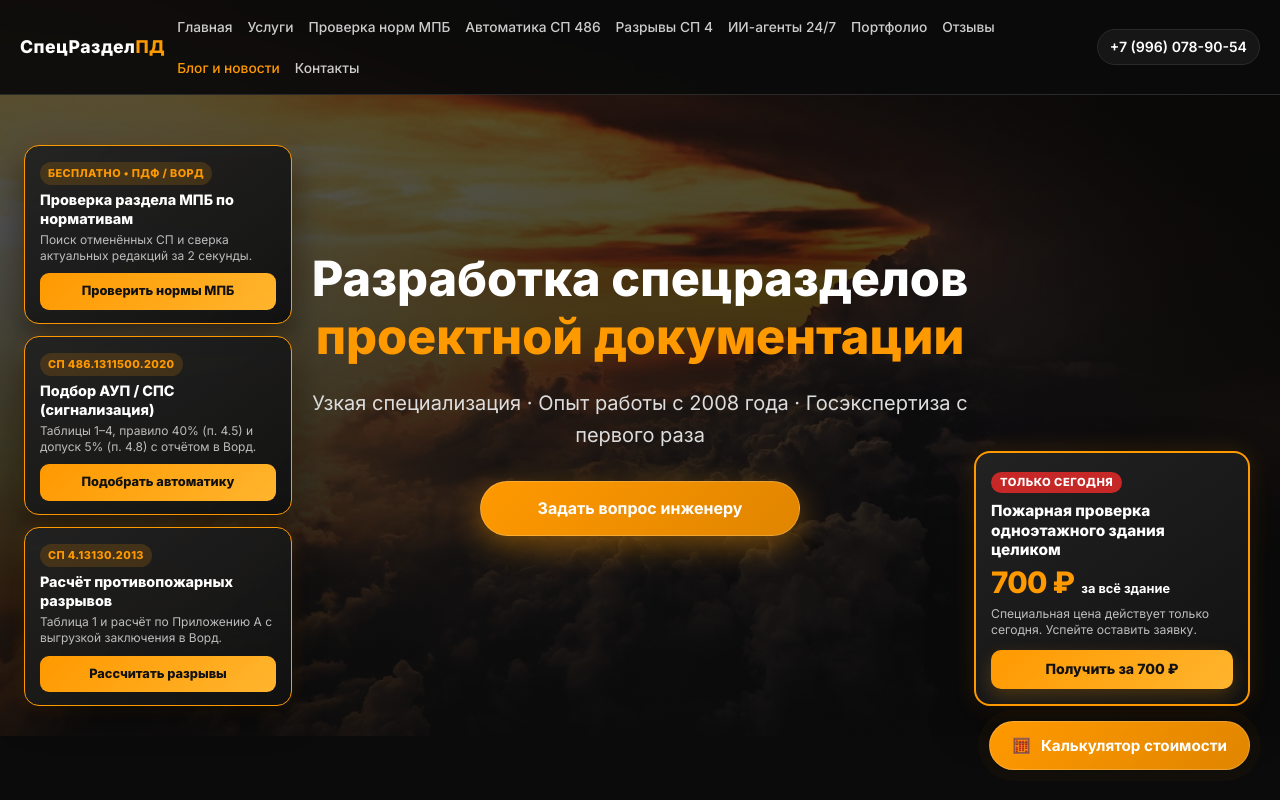
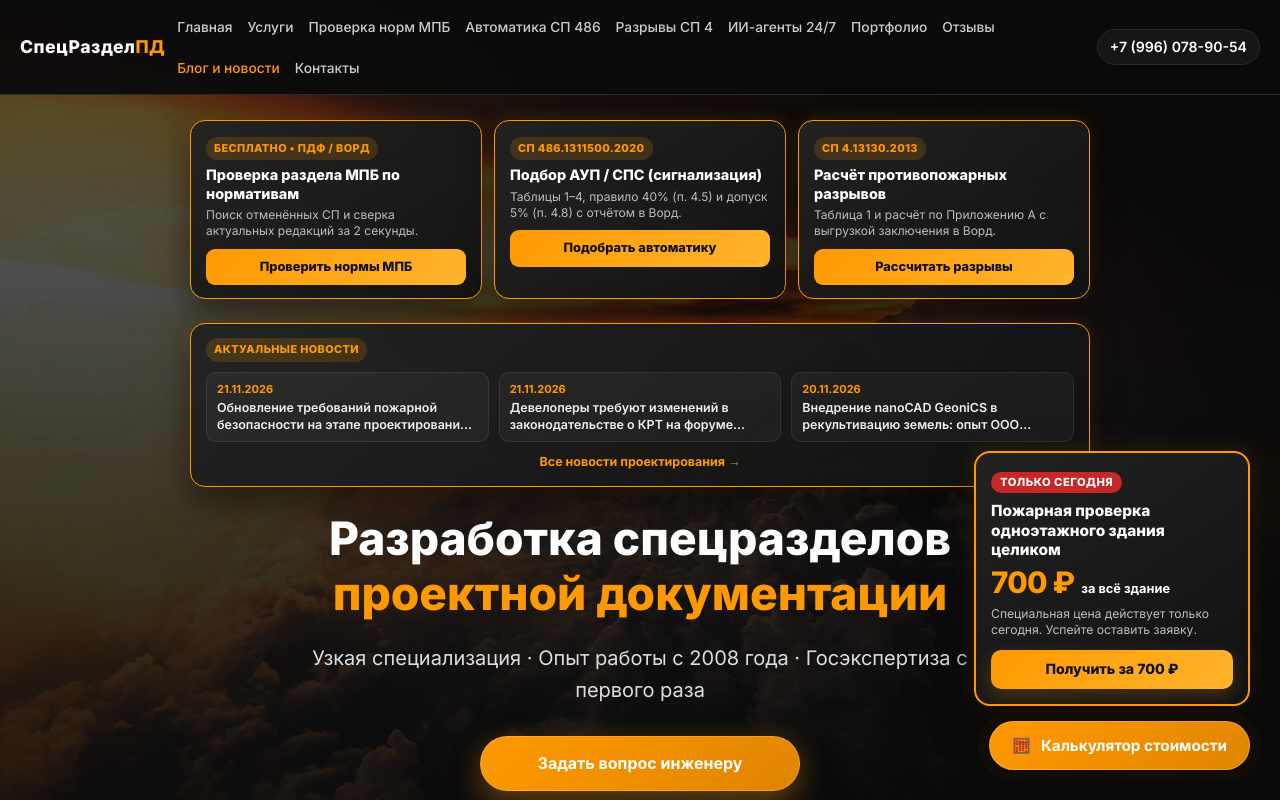
Before and after one commit to rathash1985god-crypto/specrazdel, a plain HTML site: page index.html in a window 1280 px wide. Shown: the top 800 px of the page. Drawn offline with nearby package versions, Linux system fonts and the light colour scheme; a script that the page names is missing.

Commit message:
Refactor hero section styles and add news feature
Updated styles for hero section and added news section.

```diff
--- a/index.html
+++ b/index.html
@@ -69,12 +69,12 @@
 
         .hero { min-height: 92vh; position: relative; display: flex; align-items: center; justify-content: center; text-align: center; padding: 120px 20px 70px; }
         .hero-bg { position: absolute; top: 0; left: 0; width: 100%; height: 100%; background: linear-gradient(rgba(11,11,11,0.65), rgba(11,11,11,0.9)), url('assets/img/6d973a13-0343-45e6-abd4-4c5f8f274799-12119908.jpeg') center/cover no-repeat; z-index: -1; }
-        .hero-content { max-width: 720px; margin: 0 auto; position: relative; z-index: 2; width: 100%; }
-        .hero h1 { font-size: clamp(1.8rem, 3.8vw, 3.3rem); font-weight: 800; line-height: 1.2; margin-bottom: 20px; }
+        .hero-content { max-width: 680px; margin: 0 auto; position: relative; z-index: 2; width: 100%; }
+        .hero h1 { font-size: clamp(1.8rem, 3.6vw, 3.2rem); font-weight: 800; line-height: 1.2; margin-bottom: 20px; }
         .hero h1 span { color: var(--primary); }
-        .hero h3 { font-size: clamp(1rem, 1.9vw, 1.25rem); font-weight: 400; color: #ddd; margin-bottom: 30px; }
+        .hero h3 { font-size: clamp(1rem, 1.8vw, 1.25rem); font-weight: 400; color: #ddd; margin-bottom: 30px; }
 
-        /* Левая колонка бесплатных инструментов внутри главного экрана (.hero) */
+        /* Левая колонка: 3 бесплатных инструмента внутри главного экрана (.hero) */
         .hero-tools-left {
             position: absolute;
             left: 24px;
@@ -137,6 +137,72 @@
             font-size: 0.8rem;
             font-weight: 800;
         }
+
+        /* Правый верхний угол первого экрана: 3 последние новости */
+        .hero-news-right {
+            position: absolute;
+            right: 30px;
+            top: 92px;
+            width: 276px;
+            padding: 14px 15px;
+            color: #fff;
+            background: linear-gradient(145deg, rgba(34,34,34,0.95) 0%, rgba(17,17,17,0.96) 100%);
+            border: 1.5px solid var(--primary);
+            border-radius: 15px;
+            box-shadow: 0 12px 30px rgba(0,0,0,.55), 0 0 18px rgba(255,153,0,.14);
+            z-index: 5;
+            text-align: left;
+        }
+        .hero-news-header {
+            display: flex;
+            justify-content: space-between;
+            align-items: center;
+            margin-bottom: 10px;
+            gap: 8px;
+        }
+        .hero-news-list {
+            display: flex;
+            flex-direction: column;
+            gap: 8px;
+        }
+        .hero-news-item {
+            display: block;
+            padding: 8px 10px;
+            border-radius: 10px;
+            background: rgba(255,255,255,0.04);
+            border: 1px solid rgba(255,255,255,0.08);
+            transition: border-color 0.2s ease, background 0.2s ease;
+        }
+        .hero-news-item:hover {
+            border-color: var(--primary);
+            background: rgba(255,153,0,0.09);
+        }
+        .hero-news-date {
+            display: block;
+            font-size: 0.69rem;
+            color: var(--primary);
+            font-weight: 700;
+            margin-bottom: 2px;
+        }
+        .hero-news-title {
+            display: -webkit-box;
+            -webkit-line-clamp: 2;
+            -webkit-box-orient: vertical;
+            overflow: hidden;
+            font-size: 0.78rem;
+            line-height: 1.32;
+            font-weight: 600;
+            color: #f0f0f0;
+        }
+        .hero-news-all {
+            display: block;
+            margin-top: 10px;
+            text-align: center;
+            font-size: 0.78rem;
+            font-weight: 700;
+            color: var(--primary);
+        }
+        .hero-news-all:hover { color: #fff; }
 
         .btn-vr { display: inline-block; background: linear-gradient(135deg, var(--primary), var(--primary-dark)); color: #fff; padding: 14px 28px; border-radius: 50px; font-weight: 700; font-size: 1rem; box-shadow: 0 10px 30px rgba(255, 153, 0, 0.4); border: 1px solid rgba(255,255,255,0.2); cursor: pointer; width: 100%; max-width: 320px; text-align: center; }
         .btn-vr:hover { transform: translateY(-2px); box-shadow: 0 12px 35px rgba(255, 153, 0, 0.6); }
@@ -333,15 +399,25 @@
         }
         .calc-action-btn:hover { opacity: 0.9; transform: translateY(-2px); }
 
-        /* Планшеты и узкие экраны: левые карточки переходят под заголовок */
-        @media (max-width: 1260px) {
-            .hero { flex-direction: column; gap: 28px; }
+        /* Планшеты и узкие экраны */
+        @media (max-width: 1280px) {
+            .hero { flex-direction: column; gap: 24px; }
             .hero-tools-left {
                 position: static;
                 width: 100%;
                 max-width: 900px;
                 display: grid;
                 grid-template-columns: repeat(3, minmax(0, 1fr));
+            }
+            .hero-news-right {
+                position: static;
+                width: 100%;
+                max-width: 900px;
+            }
+            .hero-news-list {
+                display: grid;
+                grid-template-columns: repeat(3, minmax(0, 1fr));
+                gap: 10px;
             }
         }
 
@@ -384,7 +460,8 @@
                 color: var(--primary);
             }
             .hero { padding-top: 150px; }
-            .hero-tools-left { grid-template-columns: 1fr; max-width: 380px; }
+            .hero-tools-left, .hero-news-list { grid-template-columns: 1fr; }
+            .hero-tools-left, .hero-news-right { max-width: 380px; }
             .sections-checkboxes { grid-template-columns: 1fr; }
             #calc-float-btn { right: 14px; bottom: 14px; padding: 12px 16px; font-size: 0.85rem; }
             #fire-lead-widget {
@@ -451,6 +528,20 @@
                 <div class="hero-tool-desc">Таблица 1 и расчёт по Приложению А с выгрузкой заключения в Ворд.</div>
                 <span class="hero-tool-btn">Рассчитать разрывы</span>
             </a>
+        </aside>
+
+        <!-- Правый верхний угол: 3 последние новости с сайта -->
+        <aside class="hero-news-right" aria-label="Последние новости проектирования">
+            <div class="hero-news-header">
+                <span class="hero-tool-badge" style="margin:0;">Актуальные новости</span>
+            </div>
+            <div class="hero-news-list" id="heroNewsList">
+                <a href="news.html" class="hero-news-item">
+                    <span class="hero-news-date">Загрузка...</span>
+                    <span class="hero-news-title">Открыть ленту новостей проектирования</span>
+                </a>
+            </div>
+            <a href="news.html" class="hero-news-all">Все новости проектирования &rarr;</a>
         </aside>
 
         <div class="hero-content" data-aos="zoom-in" data-aos-duration="1000">
@@ -711,6 +802,39 @@
     <script>
         AOS.init({ duration: 800, once: true });
 
+        // Загрузка 3 последних новостей из news.json в правый верхний блок
+        async function loadLatestHeroNews() {
+            const box = document.getElementById('heroNewsList');
+            if (!box) return;
+            try {
+                const resp = await fetch('./news.json?t=' + Date.now());
+                if (!resp.ok) return;
+                const data = await resp.json();
+                let items = [];
+                if (Array.isArray(data)) {
+                    items = data;
+                } else if (data && typeof data === 'object') {
+                    items = data.items || data.news || data.articles || data.posts || [];
+                }
+                const latest = items.slice(0, 3);
+                if (!latest.length) return;
+
+                box.innerHTML = latest.map(item => {
+                    const href = (item.url && String(item.url).trim()) ? item.url : 'news.html';
+                    const date = item.date || '';
+                    const title = String(item.title || 'Новость проектирования')
+                        .replace(/&/g, '&amp;')
+                        .replace(/</g, '&lt;')
+                        .replace(/>/g, '&gt;');
+                    return `<a href="${href}" class="hero-news-item">
+                        ${date ? `<span class="hero-news-date">${date}</span>` : ''}
+                        <span class="hero-news-title">${title}</span>
+                    </a>`;
+                }).join('');
+            } catch (e) {}
+        }
+        loadLatestHeroNews();
+
         function openCalculator() {
             document.getElementById('calc-modal').style.display = 'flex';
             toggleGochsParams();
```
